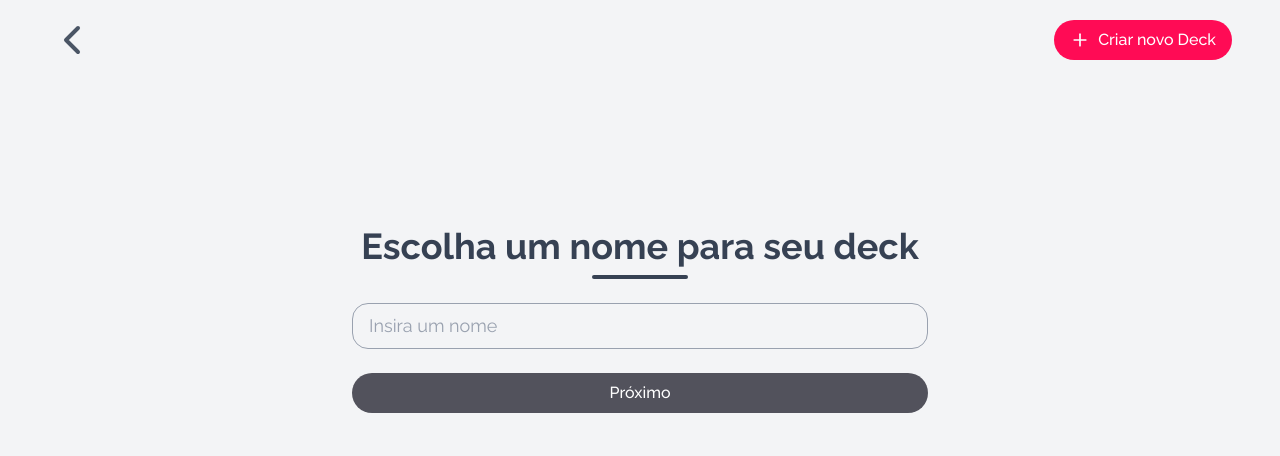
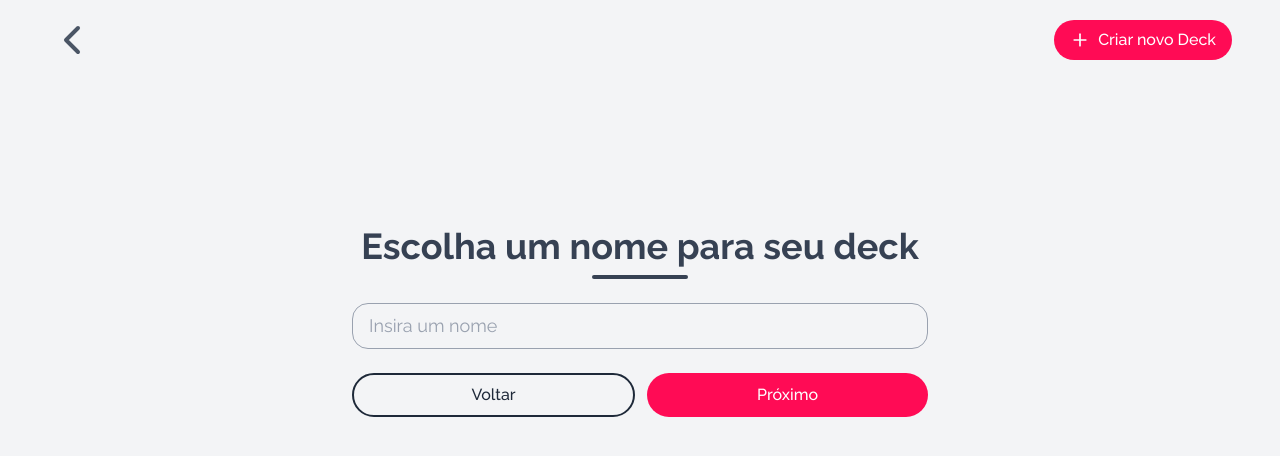
Before and after one commit to julioceno/memoriza, a Next.js app: page /decks/create in a window 1280 px wide. Shown: the top 456 px of the page. Built offline with nearby package versions, Linux system fonts and the light colour scheme.

Commit message:
feat: create StepperControls

```diff
--- a/src/app/decks/create/page.tsx
+++ b/src/app/decks/create/page.tsx
@@ -4,9 +4,12 @@ import React from 'react';
 import { Step, Stepper } from '@/components/Stepper';
 import { CreateName } from '../../../modules/create/components/CreateName';
 import { IconSelection } from '@/modules/create/components/IconSelection';
+import { StepperControls } from '@/modules/create/components/StepperControls';
 
 const CreatePage: React.FC = () => {
     return (
+        <div className='flex flex-col items-center'>
+            <div className='flex flex-col w-full max-w-md md:max-w-xl gap-4 md:gap-6'>
                 <Stepper>
                     <Step stepIndex={0}>
                         <CreateName />
@@ -17,7 +20,10 @@ const CreatePage: React.FC = () => {
                     <Step stepIndex={2}>
                         Ultimo
                     </Step>
+                    <StepperControls />
                 </Stepper>
+            </div>
+        </div>
     );
 };
 
--- a/src/modules/create/components/CreateName/index.tsx
+++ b/src/modules/create/components/CreateName/index.tsx
@@ -1,13 +1,9 @@
 import Button from "@/components/Button";
 import Input from "@/components/Input";
 import SectionTitle from "@/components/SectionTitle";
-import { useStepper } from "@/context/steoer";
 import { useState } from "react";
 
 export const CreateName: React.FC = () => {
-    const {
-        nextStep,
-    } = useStepper()
     const [deckName, setDeckName] = useState("");
 
     return (
@@ -23,9 +19,6 @@ export const CreateName: React.FC = () => {
                     full
                     onChange={(e) => setDeckName(e.target.value)}
                 />
-                <Button full onClick={() => nextStep()} disabled={!deckName}>
-                    Próximo
-                </Button>
             </div>
         </div>
     );
--- a/src/modules/create/components/IconSelection/index.tsx
+++ b/src/modules/create/components/IconSelection/index.tsx
@@ -43,13 +43,6 @@ export const IconSelection: React.FC = () => {
                         />
                     ))}
                 </div>
-
-                <div className="flex gap-3 w-full">
-                    <Button full type="outlined">
-                        Voltar
-                    </Button>
-                    <Button full disabled={!selectedIcon}>Próximo</Button>
-                </div>
             </div>
         </div>
     );
--- /dev/null
+++ b/src/modules/create/components/StepperControls/index.tsx
@@ -0,0 +1,17 @@
+import Button from "@/components/Button";
+import { useStepper } from "@/context/steoer";
+
+export const StepperControls: React.FC = () => {
+    const { nextStep, prevStep } = useStepper();
+
+    return (
+        <div className="flex gap-3 w-full">
+            <Button full type="outlined" onClick={prevStep}>
+                Voltar
+            </Button>
+            <Button full onClick={nextStep}>
+                Próximo
+            </Button>
+        </div>
+    );
+};
```
Lines whose indentation alone changed are shown as unchanged.
